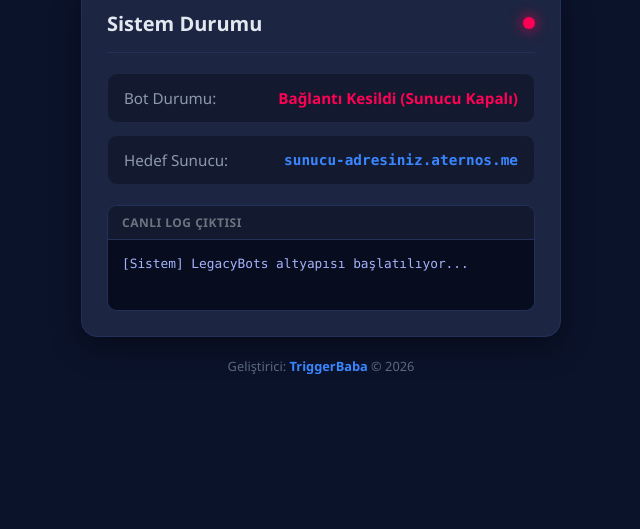
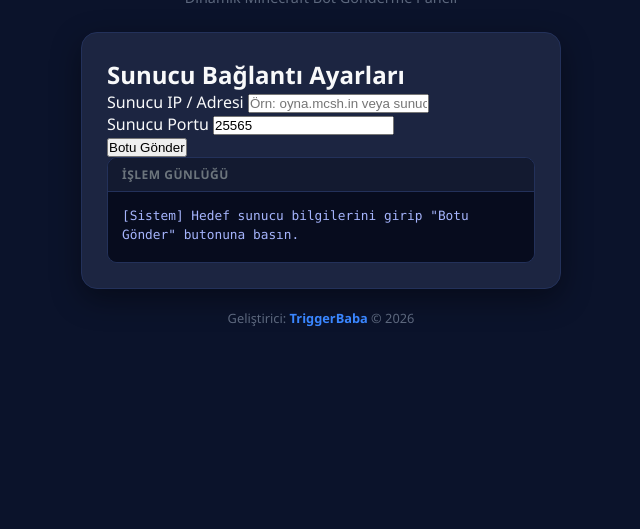
Before and after one commit to banes0986-collab/Botbasma, a website: page index.html in a window 1280 px wide. Shown: the part 271-800 px from the top of the page, without its empty margins (319-959 px from the left). Drawn offline with Linux system fonts and the light colour scheme; no server answers.

Commit message:
Update index.html

```diff
--- a/index.html
+++ b/index.html
@@ -3,7 +3,7 @@
 <head>
     <meta charset="UTF-8">
     <meta name="viewport" content="width=device-width, initial-scale=1.0">
-    <title>LegacyBots | Kontrol Paneli</title>
+    <title>LegacyBots | Multi-Connect Panel</title>
     <link rel="stylesheet" href="style.css">
 </head>
 <body>
@@ -11,30 +11,28 @@
     <div class="dashboard-container">
         <header class="main-header">
             <div class="logo">Legacy<span>Bots</span></div>
-            <div class="tagline">7/24 Aternos Aktiflik Sistemi</div>
+            <div class="tagline">Dinamik Minecraft Bot Gönderme Paneli</div>
         </header>
 
         <main class="status-card">
-            <div class="status-header">
-                <h2>Sistem Durumu</h2>
-                <span id="status-indicator" class="indicator loading"></span>
+            <h2>Sunucu Bağlantı Ayarları</h2>
+
+            <div class="form-group">
+                <label for="server-ip">Sunucu IP / Adresi</label>
+                <input type="text" id="server-ip" placeholder="Örn: oyna.mcsh.in veya sunucu.aternos.me">
             </div>
 
-            <div class="status-body">
-                <div class="status-row">
-                    <span class="label">Bot Durumu:</span>
-                    <span id="sistem-durum" class="value text-loading">Yükleniyor...</span>
-                </div>
-                <div class="status-row">
-                    <span class="label">Hedef Sunucu:</span>
-                    <span class="value IP-highlight">sunucu-adresiniz.aternos.me</span>
-                </div>
+            <div class="form-group">
+                <label for="server-port">Sunucu Portu</label>
+                <input type="number" id="server-port" value="25565" placeholder="Varsayılan: 25565">
             </div>
 
+            <button id="send-btn" onclick="sendBotToServer()">Botu Gönder</button>
+
             <div class="console-box">
-                <div class="console-header">Canlı Log Çıktısı</div>
+                <div class="console-header">İşlem Günlüğü</div>
                 <div id="console-logs" class="console-content">
-                    [Sistem] LegacyBots altyapısı başlatılıyor...
+                    [Sistem] Hedef sunucu bilgilerini girip "Botu Gönder" butonuna basın.
                 </div>
             </div>
         </main>
@@ -45,39 +43,47 @@
     </div>
 
     <script>
-        async function checkStatus() {
+        async function sendBotToServer() {
+            const ip = document.getElementById('server-ip').value.trim();
+            const port = document.getElementById('server-port').value.trim();
+            const logBox = document.getElementById('console-logs');
+            const btn = document.getElementById('send-btn');
+
+            if(!ip || !port) {
+                alert("Lütfen hem IP hem de Port alanlarını doldurun!");
+                return;
+            }
+
+            // Butonu geçici olarak devre dışı bırakıyoruz
+            btn.innerText = "Gönderiliyor...";
+            btn.disabled = true;
+
             try {
-                const response = await fetch('/status');
+                const response = await fetch('/api/send-bot', {
+                    method: 'POST',
+                    headers: { 'Content-Type': 'application/json' },
+                    body: JSON.stringify({ ip: ip, port: port })
+                });
+
                 const data = await response.json();
+                const zaman = new Date().toLocaleTimeString();
 
-                const statusText = document.getElementById('sistem-durum');
-                const indicator = document.getElementById('status-indicator');
-                const logBox = document.getElementById('console-logs');
-
-                // Veri başarıyla gelirse arayüzü güncelle
-                statusText.innerText = data.status + " - " + data.message;
-                statusText.className = "value text-success";
-                indicator.className = "indicator online";
-
-                // Log ekranına bağlantı başarılı mesajı ekle (eğer daha önce eklenmediyse)
-                if(!logBox.innerHTML.includes("bağlantısı aktif")) {
-                    const zaman = new Date().toLocaleTimeString();
-                    logBox.innerHTML += `<br><span class="log-success">[${zaman}] [LegacyBot_724] Aternos bağlantısı aktif, AFK koruması devrede.</span>`;
+                if(data.success) {
+                    logBox.innerHTML += `<br><span class="log-success">[${zaman}] ${data.message}</span>`;
+                } else {
+                    logBox.innerHTML += `<br><span class="log-danger">[${zaman}] Hata: ${data.message}</span>`;
                 }
             } catch (error) {
-                const statusText = document.getElementById('sistem-durum');
-                const indicator = document.getElementById('status-indicator');
-
-                // Hata durumunda (Sunucu kapalıysa) kırmızıya çevir
-                statusText.innerText = "Bağlantı Kesildi (Sunucu Kapalı)";
-                statusText.className = "value text-danger";
-                indicator.className = "indicator offline";
+                const zaman = new Date().toLocaleTimeString();
+                logBox.innerHTML += `<br><span class="log-danger">[${zaman}] API sunucusuna bağlanılamadı.</span>`;
+            } finally {
+                // Butonu tekrar aktif ediyoruz
+                btn.innerText = "Botu Gönder";
+                btn.disabled = false;
+                // Konsolu otomatik en aşağı kaydırır
+                logBox.scrollTop = logBox.scrollHeight;
             }
         }
-
-        // Her 5 saniyede bir durumu kontrol et
-        setInterval(checkStatus, 5000);
-        checkStatus();
     </script>
 </body>
 </html>
```
